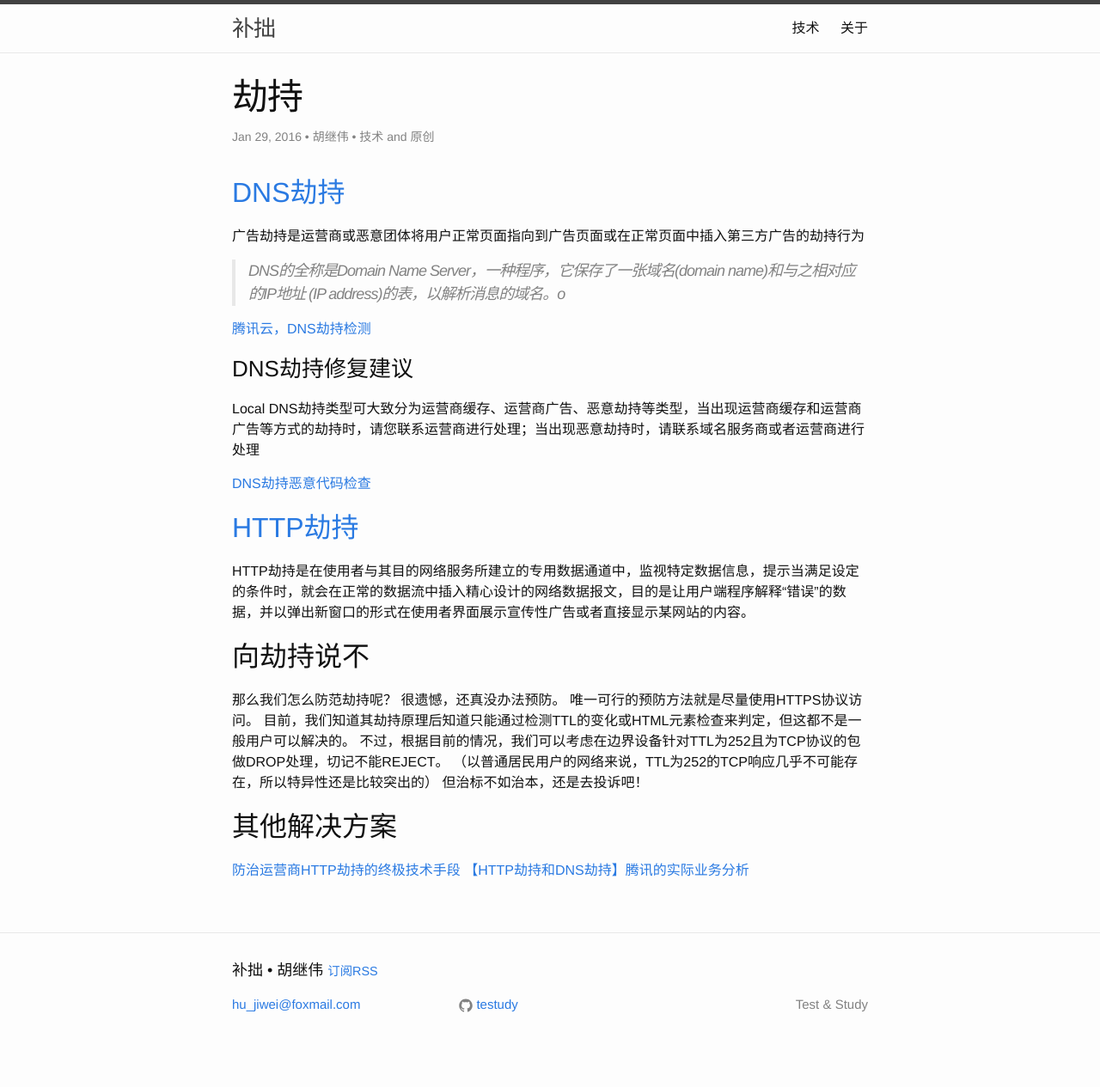
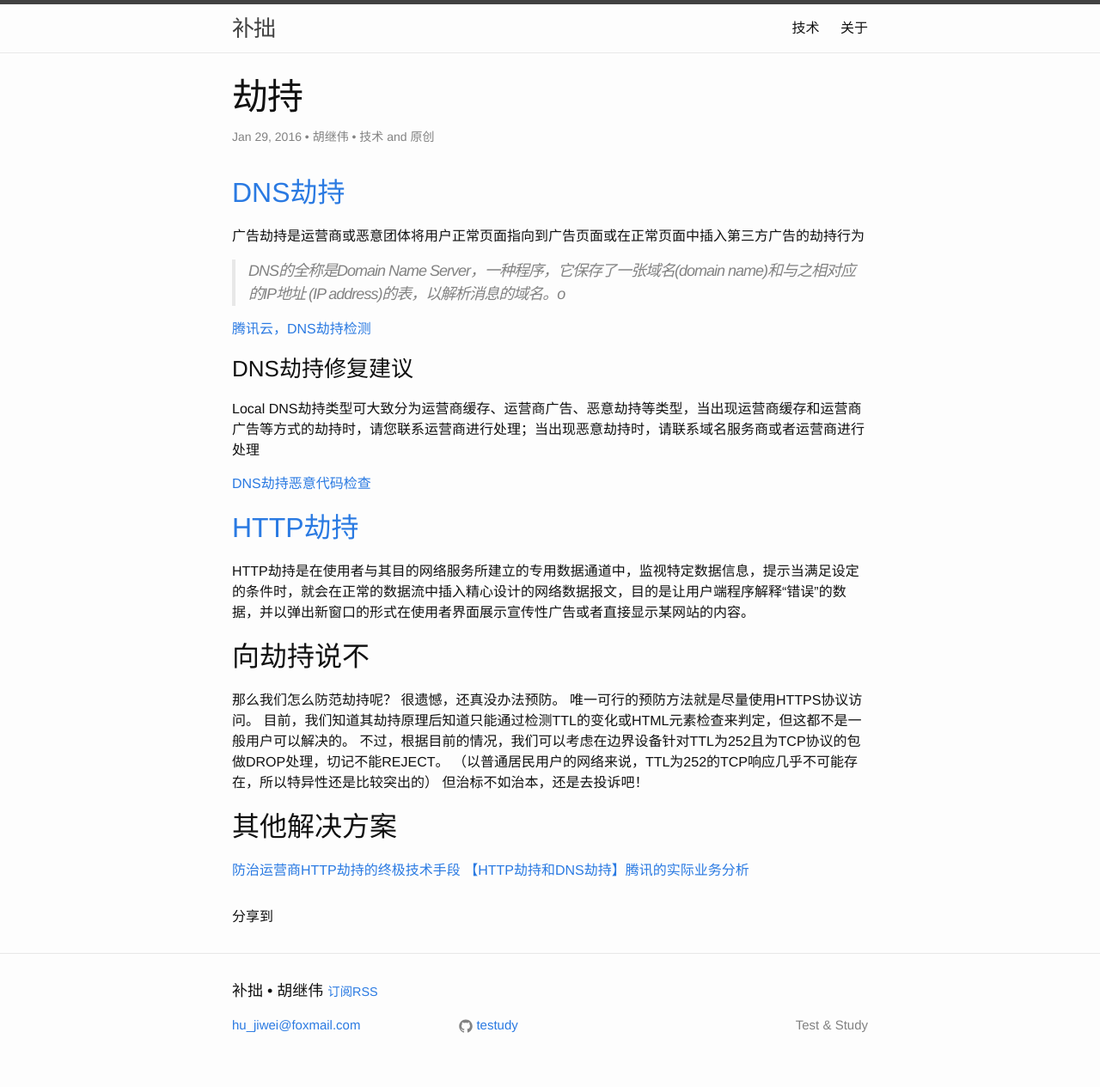
Before and after one commit to testudy/testudy.github.io, a Jekyll site: the page built from tech/_posts/2016-01-29-hijacking.md, in a window 1280 px wide. Shown: the whole page at 86% size. Built offline with Jekyll 4.4.1, drawn with Linux system fonts in a browser that asks for light colours; comment, search, counter and statistics services are not loaded; before the commit the page ends 1241 px from its top, so only the background shows below that.

Commit message:
添加分享

```diff
--- a/_includes/disqus_comments.html
+++ b/_includes/disqus_comments.html
@@ -6,7 +6,7 @@
 
     var ds = document.createElement('script');
     ds.type = 'text/javascript';
-	ds.async = true;
+    ds.async = true;
     ds.src = (document.location.protocol == 'https:' ? 'https:' : 'http:') + '//static.duoshuo.com/embed.js';
     ds.charset = 'UTF-8';
     (document.getElementsByTagName('head')[0] || document.getElementsByTagName('body')[0]).appendChild(ds);
@@ -14,4 +14,11 @@
 </script>
 <!-- 多说公共JS代码 end -->
 <noscript>Please enable JavaScript to view the <a href="http://duoshuo.com/" rel="nofollow">comments powered by 多说.</a></noscript>
+
+<div class="ds-share" data-thread-key="{{ page.id }}" data-title="{{ page.title }}" data-images="/assets/favicon/favicon.jpeg" data-content="{{ page.excerpt | default: site.description | strip_html | normalize_whitespace | truncate: 160 | escape }}" data-url="{{ page.url | absolute_url }}">
+    <div class="ds-share-aside-right">
+        <div class="ds-share-aside-inner"></div>
+        <div class="ds-share-aside-toggle">分享到</div>
+    </div>
+</div>
 {% endif %}
```
